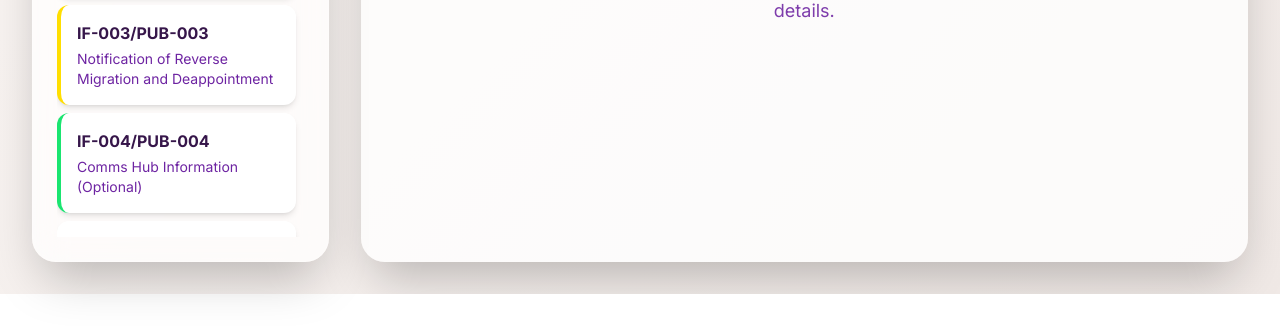
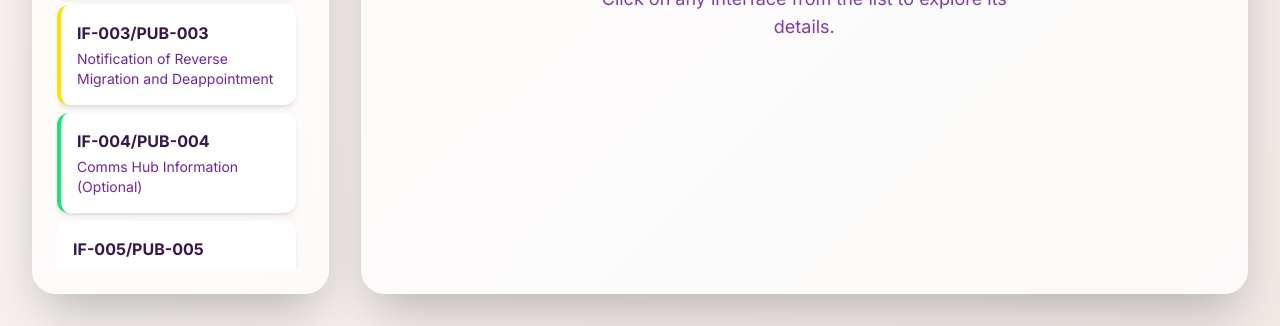
Before and after one commit to Nickymosh1/Interface-test-3, a plain HTML site: page index.html in a window 1280 px wide. Shown: the part 644-970 px from the top of the page. Before the commit the page ends 938 px from the top, so only its background shows below. Drawn offline with nearby package versions, Linux system fonts and the light colour scheme.

Commit message:
Update index.html

```diff
--- a/index.html
+++ b/index.html
@@ -63,7 +63,8 @@
                     <button class="filter-btn border-0 text-[var(--dark-purple)] px-3 py-1.5 rounded-lg text-xs font-medium shadow-md" data-filter="supplier_receive" aria-pressed="false" style="background: linear-gradient(135deg, #FFDE0030, #FFDE0020);">Supplier Receive</button>
                     <button class="filter-btn border-0 text-[var(--purple)] px-3 py-1.5 rounded-lg text-xs font-medium shadow-md" data-filter="none" aria-pressed="false" style="background: linear-gradient(135deg, #e5e7eb, #f3f4f6);">Not Involved</button>
                 </div>
-                <div id="interfaceList" class="overflow-y-auto h-[50vh] lg:h-[calc(100vh-22rem)] pr-2" role="region" aria-live="polite" aria-atomic="true"></div>
+                <!-- Interface list container with updated height -->
+                <div id="interfaceList" class="overflow-y-auto h-[60vh] lg:h-[calc(100vh-20rem)] pr-2" role="region" aria-live="polite" aria-atomic="true"></div>
             </aside>
 
             <main id="detailsPanel" class="lg:w-2/3 xl:w-3/4 bg-white/80 p-5 md:p-8 rounded-3xl shadow-2xl" role="main" aria-live="polite">
```
